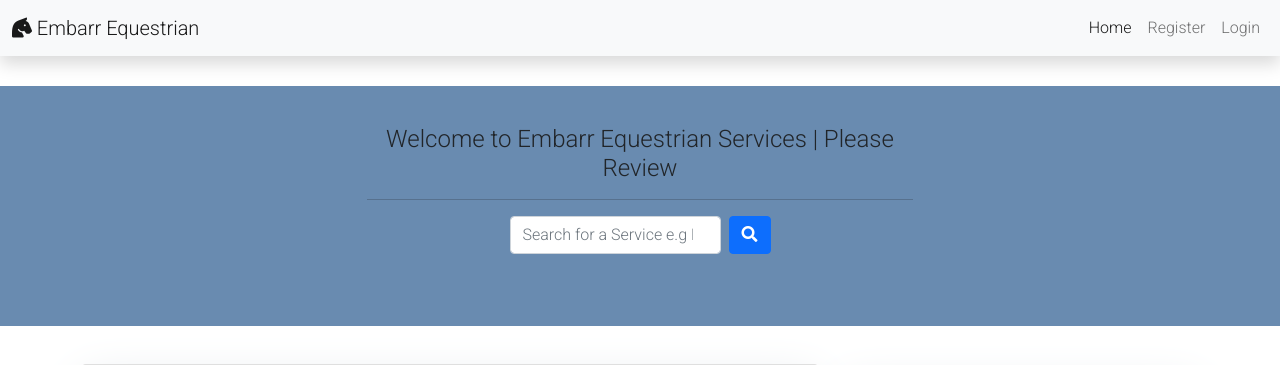
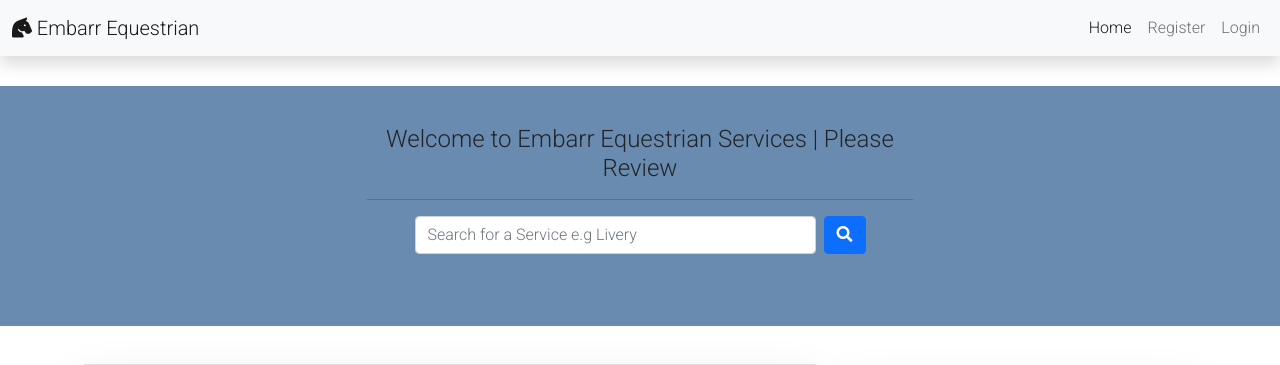
Before and after one commit to chellej80/Embarr-Equestrian-Testimonials, a Django app: page / in a window 1280 px wide. Shown: the top 365 px of the page. Run offline with Django 3.2, Linux system fonts and the light colour scheme; data comes from the database, SQL or seed files in the repository; both versions use the stored data as it was after the commit.

Commit message:
updated search bar styling

```diff
--- a/templates/index.html
+++ b/templates/index.html
@@ -1,11 +1,11 @@
 {% extends "base.html" %} {% block content %} <header class="masthead">
     <div class="container h-100">
       <div class="row">
-        <div class="col-md-6 col-md-6 mx-auto">
+        <div class="col-md-6 mx-auto">
           <h4 class="site-heading my-3 mt-4 text-grey"> Welcome to Embarr Equestrian Services | Please Review</h4>
             <hr>
               <div class="row">
-                <form action="{% url 'search' %}" method="POST" class="d-flex mx-auto col-md-6"> {% csrf_token %} <input class="form-control me-2" type="search" name="searched" placeholder="Search for a Service e.g Livery" aria-label="Search">
+                <form action="{% url 'search' %}" method="POST" class="d-flex mx-auto col-md-10"> {% csrf_token %} <input class="form-control me-2" type="search" name="searched" placeholder="Search for a Service e.g Livery" aria-label="Search">
                   <button class="btn btn-primary" type="submit">
                     <i class="fas fa-search"></i>
                   </button>
@@ -37,6 +37,3 @@
         <a href="?page={{ page_obj.next_page_number }}" class="page-link"> NEXT &raquo;</a>
       </li> {% endif %} </ul>
   </nav> {% endif %} {%endblock%}
-
-  <!--import JS script for Image gallery-->
-  <script src="assets/main.js"></script>
--- a/templates/post_detail.html
+++ b/templates/post_detail.html
@@ -1,7 +1,7 @@
 {% extends 'base.html' %} {% block content %} {% load crispy_forms_tags %}
 <div class="container">
   <div class="row">
-    <div class="col-md-8 card mb-4  mt-3">
+    <div class="col-md-12 card mb-4  mt-3">
       <div class="card-body">
         <h1>{% block title %} {{ post.title }} {% endblock title %}</h1>
         <p class="card-text ">{{ post.content | safe }}</p>
--- a/templates/sidebar.html
+++ b/templates/sidebar.html
@@ -3,13 +3,12 @@
   <div class="card my-4">
     <h4 class="card-header">About Us</h4>
     <div class="card-body">
-      <p class="card-text"><h5><i class="fas fa-horse-head"></i> Embarr Equestrian</h5></p>
+      <h5><i class="fas fa-horse-head"></i> Embarr Equestrian</h5>
       <p> "Horses are not just a business for us, they are our passion"</p>
       <p>Now established as one of the most successful Livery and Equine Coaching centres in the country, Embarr Equestrian in Co. Meath, Ireland is set on 120 acres of rolling parkland.
       <p>Owned by the Jordan family, the name is inspired by the mythical horse named "Embarr" a Gaelic word that means "Imagination."</p>
       <p> In mythology, this is the name of the heroine Niamh's magical horse that could cross the sea and land without touching the water or the ground.
       <a href="https://en.wikipedia.org/wiki/Enbarr" target="_blank">Read More</a></p>
-      </p>
       <p>
       <img src="https://res.cloudinary.com/chellej80/image/upload/v1659010290/Embarr_1_zqplyd.jpg" alt="Horse in Field" style="width: 100%"></p>
     </div>
```
Also changed, not shown: db.sqlite3.
